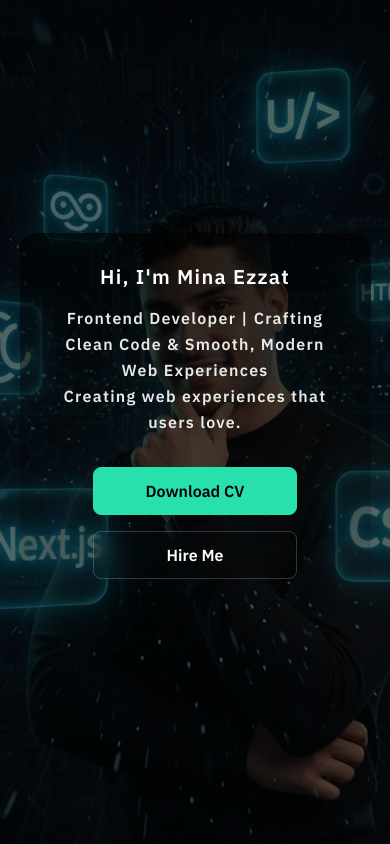
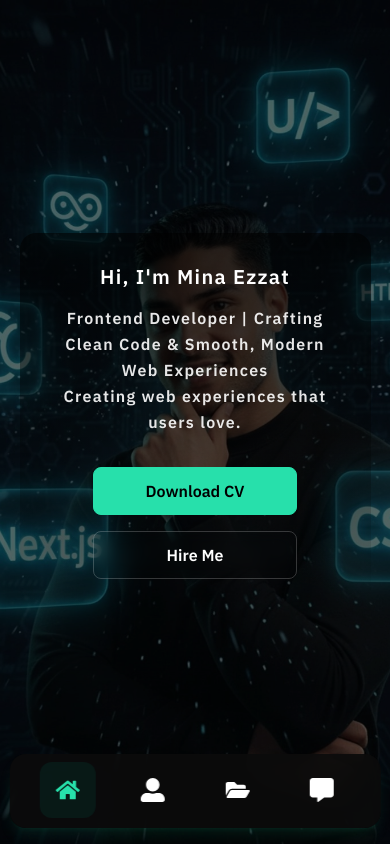
Before and after one commit to MinaEzz/My-Portfolio, a Next.js app: page / in a window 390 px wide. Built offline with nearby package versions, Linux system fonts and the light colour scheme.

Commit message:
feat (bottom navigation): created bottom navigation bar - adjust accessibility for sidebar nav link

```diff
--- a/src/app/layout.tsx
+++ b/src/app/layout.tsx
@@ -5,6 +5,7 @@ import "../scss/style.scss";
 import GridContainer from "@/components/common/grid-container/GridContainer.component";
 import Sidebar from "@/components/common/sidebar/Sidebar.component";
 import FloatingSocialLinks from "@/components/common/floating-social-links/FloatingSocialLinks.component";
+import Bottombar from "@/components/common/bottombar/Bottombar.component";
 
 const ibmPlexSans = IBM_Plex_Sans({
   variable: "--font-ibm-plex-sans",
@@ -40,6 +41,7 @@ export default function RootLayout({
           </main>
           <FloatingSocialLinks />
         </GridContainer>
+        <Bottombar />
       </body>
     </html>
   );
--- /dev/null
+++ b/src/components/common/bottombar/Bottombar.component.tsx
@@ -0,0 +1,22 @@
+import { NAVIGATION_LINKS } from "@/data";
+import NavLink from "./nav-link/NavLink.component";
+
+export default function Bottombar() {
+  return (
+    <nav
+      className="w-[95%] min-h-[74px] fixed bottom-4 left-1/2 transform -translate-x-1/2 bg-background/90 backdrop-blur-md rounded-2xl shadow-lg shadow-primary-500/10 lg:hidden"
+      role="navigation"
+      aria-label="Bottom navigation"
+    >
+      <ul className="w-full h-full flex items-center justify-around px-4 py-2">
+        {NAVIGATION_LINKS.map((link, index) => {
+          return (
+            <li key={index}>
+              <NavLink {...link} />
+            </li>
+          );
+        })}
+      </ul>
+    </nav>
+  );
+}
--- /dev/null
+++ b/src/components/common/bottombar/nav-link/NavLink.component.tsx
@@ -0,0 +1,36 @@
+"use client";
+import React from "react";
+import { cva } from "class-variance-authority";
+import { cn } from "@/utils/cn";
+import Link from "next/link";
+import { usePathname } from "next/navigation";
+import INavLinkProps from "./NavLink.types";
+
+const linkStyles = cva(
+  "md:w-[8rem] flex flex-col items-center justify-center gap-2 max-md:p-4 p-2 rounded-xl transition-colors duration-200 ease-in-out",
+  {
+    variants: {
+      active: {
+        true: "text-primary-400 bg-primary-900/20",
+        false: "text-white hover:text-primary-400 hover:bg-primary-900/10",
+      },
+    },
+  }
+);
+
+export default function NavLink({ href, label, icon }: INavLinkProps) {
+  const pathname = usePathname();
+  const isActive = href === pathname;
+
+  return (
+    <Link
+      href={href}
+      className={cn(linkStyles({ active: isActive }))}
+      aria-current={isActive ? "page" : undefined}
+      aria-label={label}
+    >
+      {React.cloneElement(icon, { className: "w-6 h-6", name: label })}
+      <span className="b3 hidden md:block">{label}</span>
+    </Link>
+  );
+}
--- /dev/null
+++ b/src/components/common/bottombar/nav-link/NavLink.types.ts
@@ -0,0 +1,5 @@
+export default interface INavLinkProps {
+  icon: React.ReactElement<{ className?: string; name?: string }>;
+  label: string;
+  href: string;
+}
--- a/src/components/common/sidebar/Navlink/Navlink.component.tsx
+++ /dev/null
@@ -1,31 +0,0 @@
-"use client";
-import React from "react";
-import { cva } from "class-variance-authority";
-import { cn } from "@/utils/cn";
-import Link from "next/link";
-import INavlinkProps from "./Navlink.types";
-import { usePathname } from "next/navigation";
-
-const linkStyles = cva(
-  "flex items-center gap-2 px-4 py-2 b2 capitalize hover:text-primary-500 transition-colors ease-linear hover:translate-x-1 transition-transform hover:drop-shadow-[0_0_16px_#2231FF50] relative",
-  {
-    variants: {
-      active: {
-        true: "text-primary-500 bg-white/10 rounded-xl",
-        false: "text-white",
-      },
-    },
-  }
-);
-
-export default function Navlink({ icon, label, href }: INavlinkProps) {
-  const pathname = usePathname();
-  const isActive = pathname === href;
-
-  return (
-    <Link href={href} className={cn(linkStyles({ active: isActive }))}>
-      {React.cloneElement(icon, { className: "w-6 h-6" })}
-      {label}
-    </Link>
-  );
-}
--- a/src/components/common/sidebar/Navlink/Navlink.types.ts
+++ /dev/null
@@ -1,5 +0,0 @@
-export default interface INavlinkProps {
-  icon: React.ReactElement<{ className?: string }>;
-  label: string;
-  href: string;
-}
--- a/src/components/common/sidebar/Sidebar.component.tsx
+++ b/src/components/common/sidebar/Sidebar.component.tsx
@@ -1,6 +1,6 @@
 import { NAVIGATION_LINKS } from "@/data";
-import Navlink from "./Navlink/Navlink.component";
 import Link from "next/link";
+import NavLink from "./nav-link/NavLink.component";
 
 export default function Sidebar() {
   return (
@@ -15,15 +15,17 @@ export default function Sidebar() {
         </Link>
 
         {/* sidebar body */}
-        <ul className="w-full h-full flex-1 space-y-8 my-16">
+        <nav className="w-full h-full flex-1 my-16">
+          <ul className="w-full h-full space-y-8">
             {NAVIGATION_LINKS.map((link, index) => {
               return (
                 <li key={index}>
-                <Navlink {...link} />
+                  <NavLink {...link} />
                 </li>
               );
             })}
           </ul>
+        </nav>
 
         {/* sidebar footer */}
         <footer className="w-full h-fit flex flex-col items-center gap-2 c1 text-white/60 text-center">
--- /dev/null
+++ b/src/components/common/sidebar/nav-link/NavLink.component.tsx
@@ -0,0 +1,37 @@
+"use client";
+import React from "react";
+import { cva } from "class-variance-authority";
+import { cn } from "@/utils/cn";
+import Link from "next/link";
+import { usePathname } from "next/navigation";
+import INavLinkProps from "./Navlink.types";
+
+const linkStyles = cva(
+  "flex items-center gap-2 px-4 py-2 b2 capitalize relative",
+  {
+    variants: {
+      active: {
+        true: "text-primary-500 bg-white/10 rounded-xl",
+        false:
+          "text-white hover:text-primary-500 transition-colors ease-linear hover:translate-x-1 transition-transform hover:drop-shadow-[0_0_16px_#2231FF50]",
+      },
+    },
+  }
+);
+
+export default function NavLink({ icon, label, href }: INavLinkProps) {
+  const pathname = usePathname();
+  const isActive = pathname === href;
+
+  return (
+    <Link
+      href={href}
+      className={cn(linkStyles({ active: isActive }))}
+      aria-current={isActive ? "page" : undefined}
+      aria-label={label}
+    >
+      {React.cloneElement(icon, { className: "w-6 h-6", name: label })}
+      {label}
+    </Link>
+  );
+}
--- /dev/null
+++ b/src/components/common/sidebar/nav-link/NavLink.types.ts
@@ -0,0 +1,5 @@
+export default interface INavLinkProps {
+  icon: React.ReactElement<{ className?: string; name?: string }>;
+  label: string;
+  href: string;
+}
```
Lines whose indentation alone changed are shown as unchanged.
